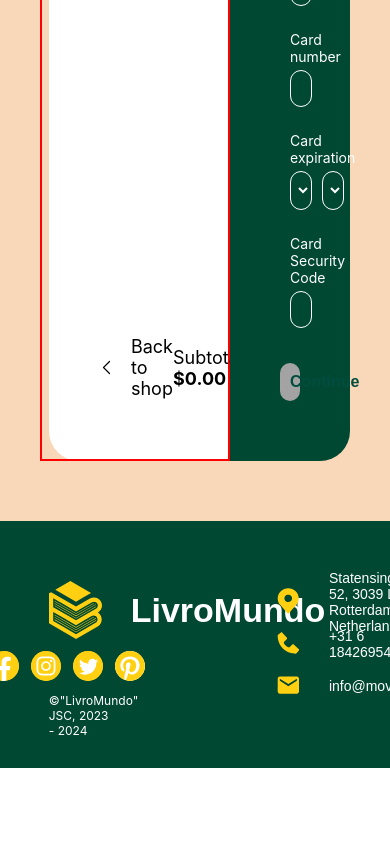
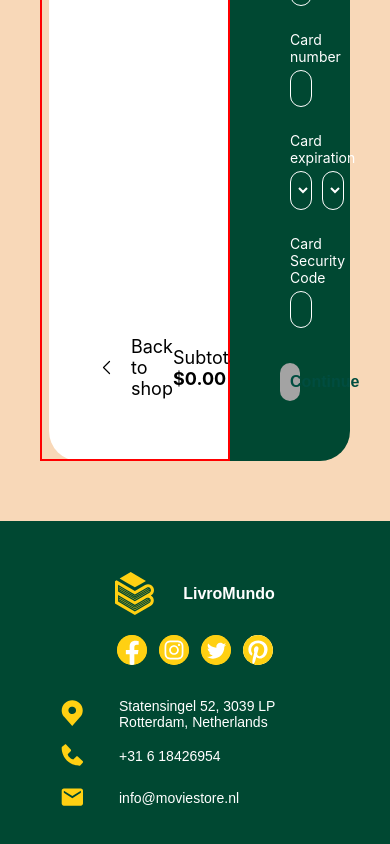
Before and after one commit to 32Valik92/offerwall_test, a React (Create React App) app: page /shopping-cart in a window 390 px wide. Shown: the part 511-1355 px from the top of the page. Before the commit the page ends 1279 px from the top, so only its background shows below. Built offline with nearby package versions, Linux system fonts and the light colour scheme.

Commit message:
mobile footer

```diff
--- a/src/components/FooterComponent/FooterComponent.css
+++ b/src/components/FooterComponent/FooterComponent.css
@@ -177,3 +177,54 @@
     font-weight: 400;
     font-size: 14px;
 }
+
+/* ------------------------------------------------------------------------- */
+@media (max-width: 768px) {
+    .footer-component {
+        display: flex;
+        align-items: center;
+        justify-content: center;
+    }
+
+    .footer {
+        flex-direction: column;
+        height: auto;
+        padding: 30px 0;
+        gap: 15px;
+    }
+
+    .footer-elements {
+        width: 280px;
+        align-items: center;
+    }
+
+    .elements-logo-name {
+        align-items: center;
+        justify-content: center;
+    }
+
+    .footer-logo {
+        width: 39px;
+        display: flex;
+        align-items: center;
+        justify-content: center;
+    }
+
+    .footer-logo img {
+        width: 39px;
+    }
+
+    .footer-shop-name {
+        font-size: 16px;
+        font-weight: 700;
+        width: auto;
+    }
+
+    .elements-small-text {
+        display: none;
+    }
+
+    .address-phone-workingtime {
+        width: 280px;
+    }
+}
```
